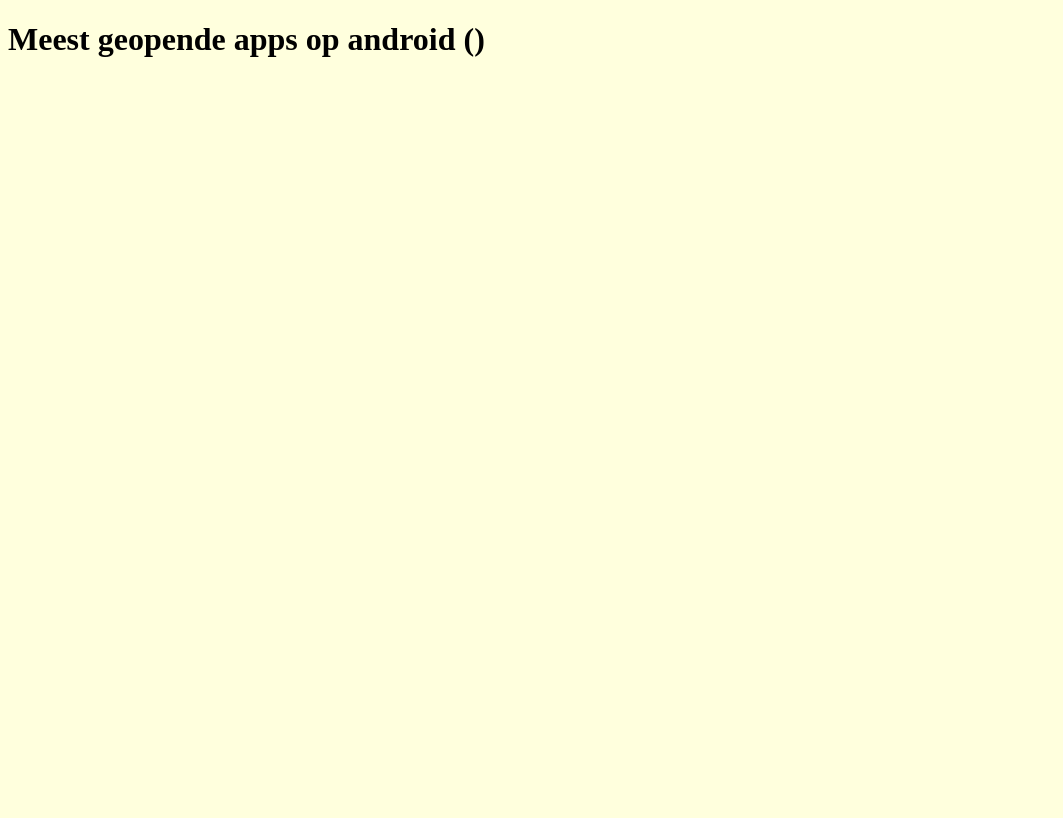
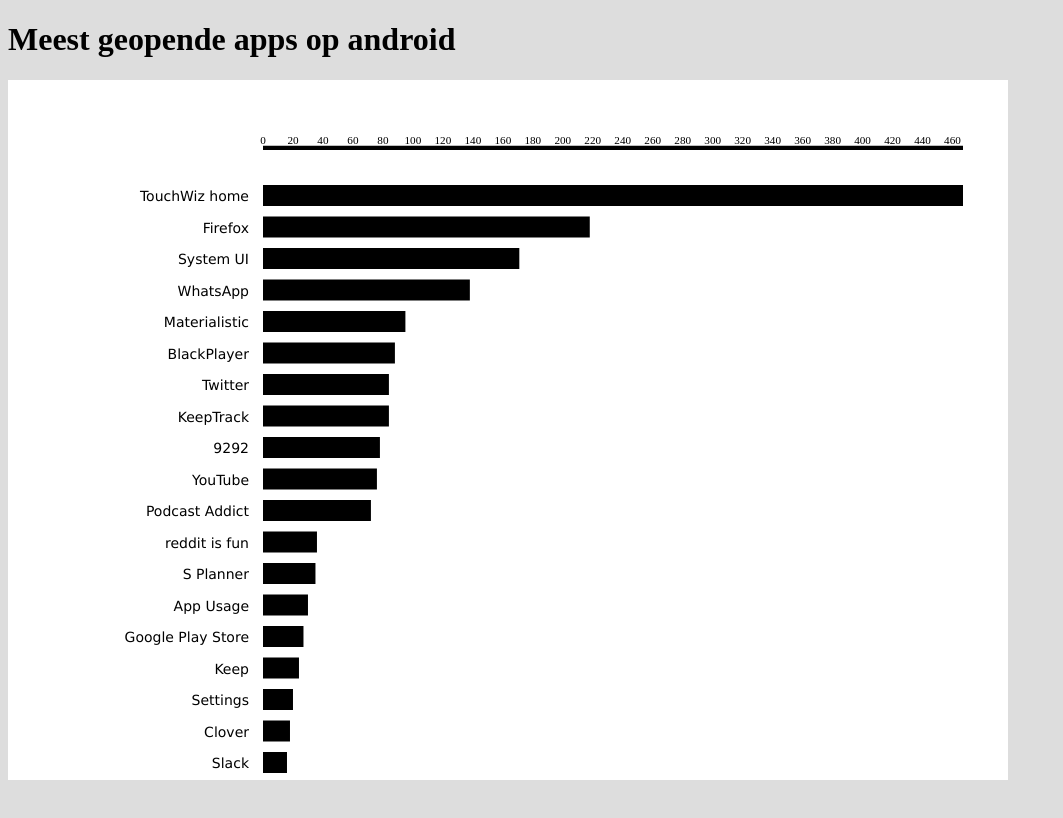
Before and after one commit to morkvd/CMD-V2-FED3-toets1, a website: page src/index.html in a window 1280 px wide. Shown: the whole page, without its empty margins (0-1063 px from the left). Drawn offline with Linux system fonts and the light colour scheme.

Commit message:
create basic barchart with own data

```diff
--- a/src/chart-compiled.js
+++ b/src/chart-compiled.js
@@ -1,10 +1,56 @@
 'use strict';
 
+var options = {
+  chart: {
+    width: 1000,
+    height: 700,
+    paddingX: 20,
+    paddingY: 150,
+    labelRoom: 150
+  },
+  bar: {
+    height: 30,
+    padding: 15
+  },
+  labelNudge: 23,
+  axisPosY: 100
+};
+
 d3.csv('android-app-data.csv', function (data) {
+
   var sortedData = data.map(function (obj) {
-    return Object.assign(obj, { AccessCount: Number.parseInt(obj.AccessCount, 10) });
+    return Object.assign(obj, {
+      AccessCount: Number.parseInt(obj.AccessCount, 10)
+    });
   }).sort(function (a, b) {
     return b.AccessCount - a.AccessCount;
-  });
+  }).slice(0, 19);
+
   console.log(sortedData);
+
+  var yScale = d3.scale.linear().domain([0, sortedData.map(function (d) {
+    return d.AccessCount;
+  }).length * options.bar.height]).range([0, options.chart.height]);
+
+  var xScale = d3.scale.linear().domain([0, d3.max(sortedData.map(function (d) {
+    return d.AccessCount;
+  }))]).range([0, options.chart.width]);
+
+  var xAxis = d3.svg.axis().scale(xScale).orient("top").ticks(20);
+
+  var chart = d3.select('svg').attr('height', options.chart.height).attr('width', options.chart.width).attr('background', 'white');
+
+  chart.selectAll('g').data(sortedData).enter().append('rect').attr('y', function (d, i) {
+    return i * (options.bar.height + options.bar.padding) + options.chart.paddingY;
+  }).attr('height', options.bar.height).attr('width', function (d) {
+    return xScale(d.AccessCount);
+  }).attr('x', options.chart.labelRoom);
+
+  chart.selectAll('g').data(sortedData).enter().append('text').text(function (d) {
+    return d.AppName;
+  }).attr('y', function (d, i) {
+    return i * (options.bar.height + options.bar.padding) + options.chart.paddingY + options.labelNudge;
+  }).attr('x', options.chart.labelRoom - options.chart.paddingX).attr('font-family', 'Verdana').attr('font-size', 20).attr('text-anchor', 'end').attr('width', 400);
+
+  chart.append("g").attr("class", "axis").attr("transform", 'translate(' + options.chart.labelRoom + ', ' + options.axisPosY + ')').call(xAxis);
 });
--- a/src/index.html
+++ b/src/index.html
@@ -7,10 +7,10 @@
 </head>
 <body>
 	<header>
-		<h1>Meest geopende apps op android ()</h1>
+		<h1>Meest geopende apps op android</h1>
 	</header>
 	<main>
-		<svg id="chart" viewBox="0 0 800 600"></svg>
+		<svg id="chart" viewBox="0 0 1000 1000"></svg>
 	</main>
 	<script src="../lib/d3.min.js"></script>
 	<script src="chart-compiled.js"></script>
--- a/src/style.css
+++ b/src/style.css
@@ -1,3 +1,6 @@
 html {
-	background-color: #FFD;
+	background-color: #DDD;
 }
+svg {
+	background-color: #FFF;
+}
```
Also changed, not shown: src/chart.js (+70 -2 lines).
